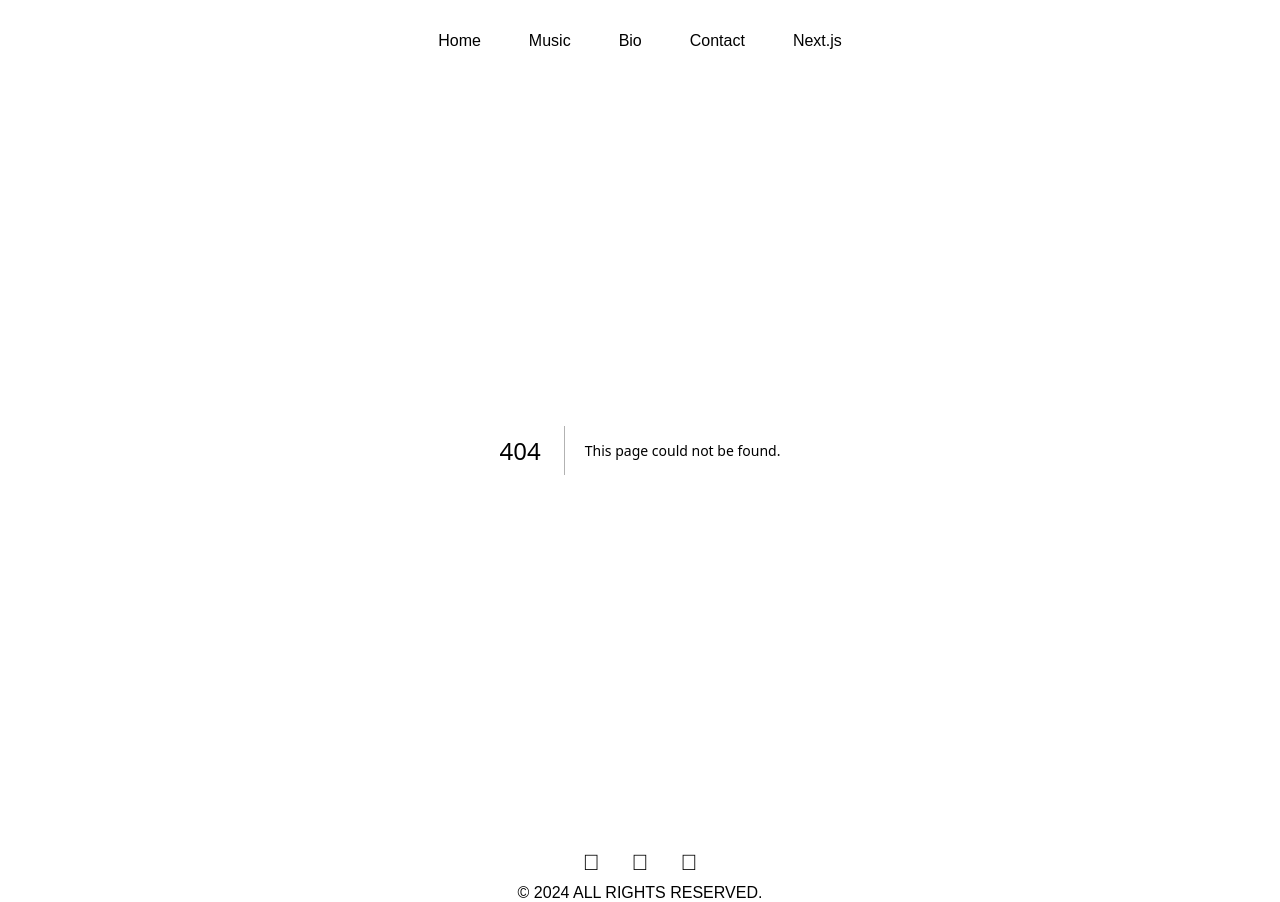
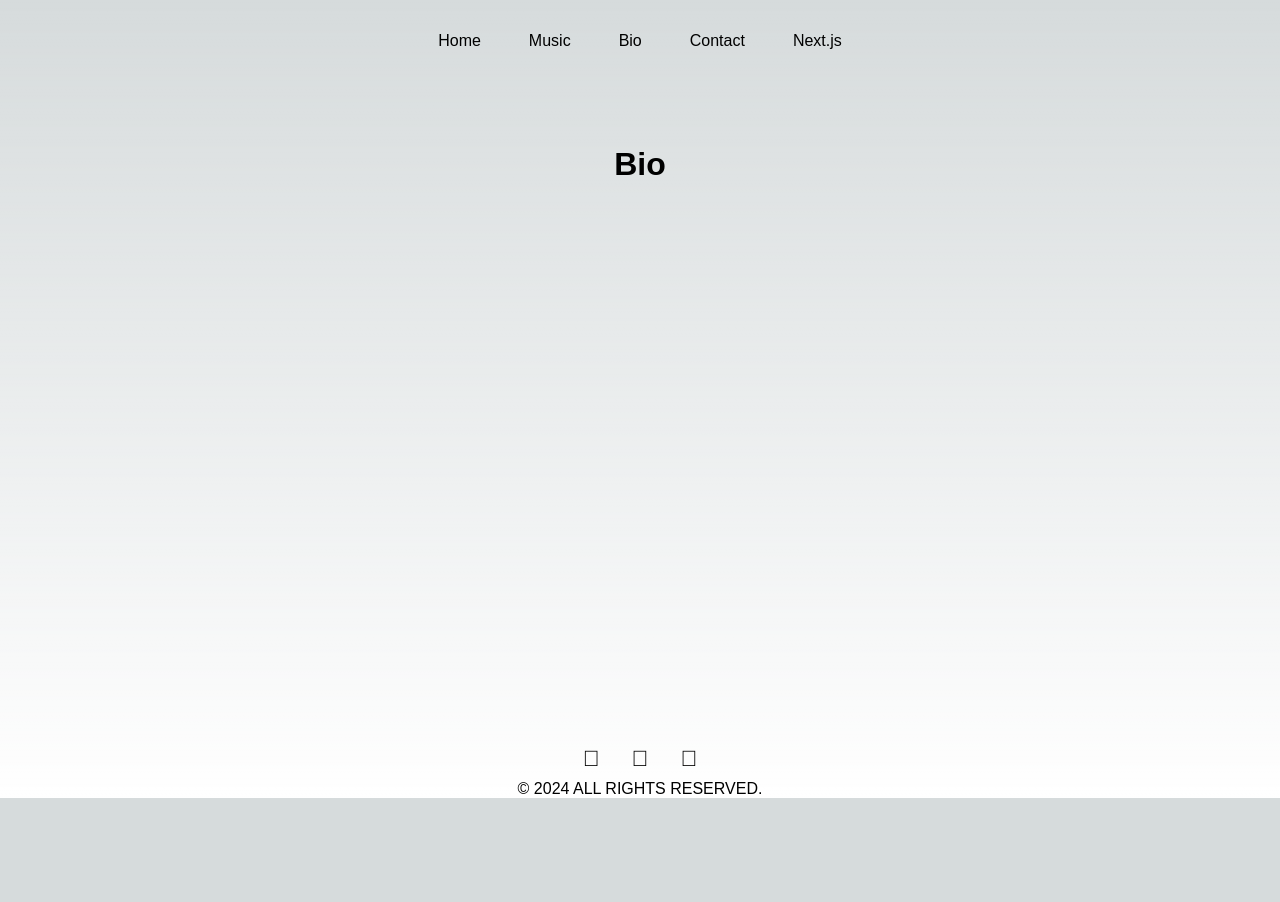
Before and after one commit to kaBeech/justins-webdev-crash-course, a Next.js app: page /bio in a window 1280 px wide. Before the commit this address had no page. After the commit the page ends 800 px from the top, so only its background shows below. Built offline with nearby package versions, Linux system fonts and the light colour scheme; a web font is replaced by a local one.

Commit message:
Add boilerplate routes

```diff
--- /dev/null
+++ b/src/app/bio/page.tsx
@@ -0,0 +1,11 @@
+import styles from "../page.module.css";
+
+export default function Bio() {
+  return (
+    <main className={styles.main}>
+      <h1>
+        Bio
+      </h1>
+    </main>
+  );
+}
```
Also changed, not shown: src/app/contact/page.tsx (added, +11 -0 lines), src/app/music/page.tsx (added, +11 -0 lines).
